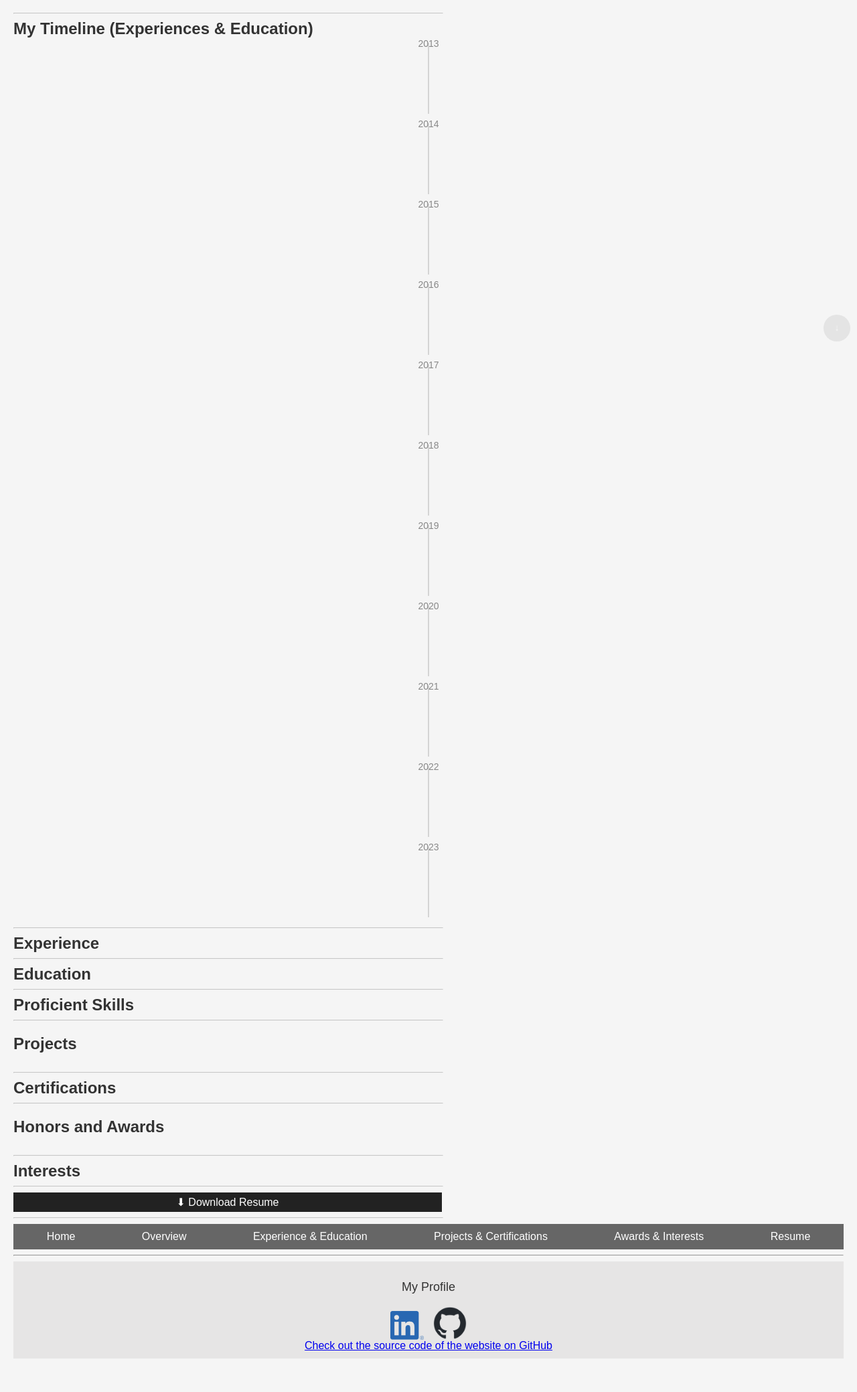
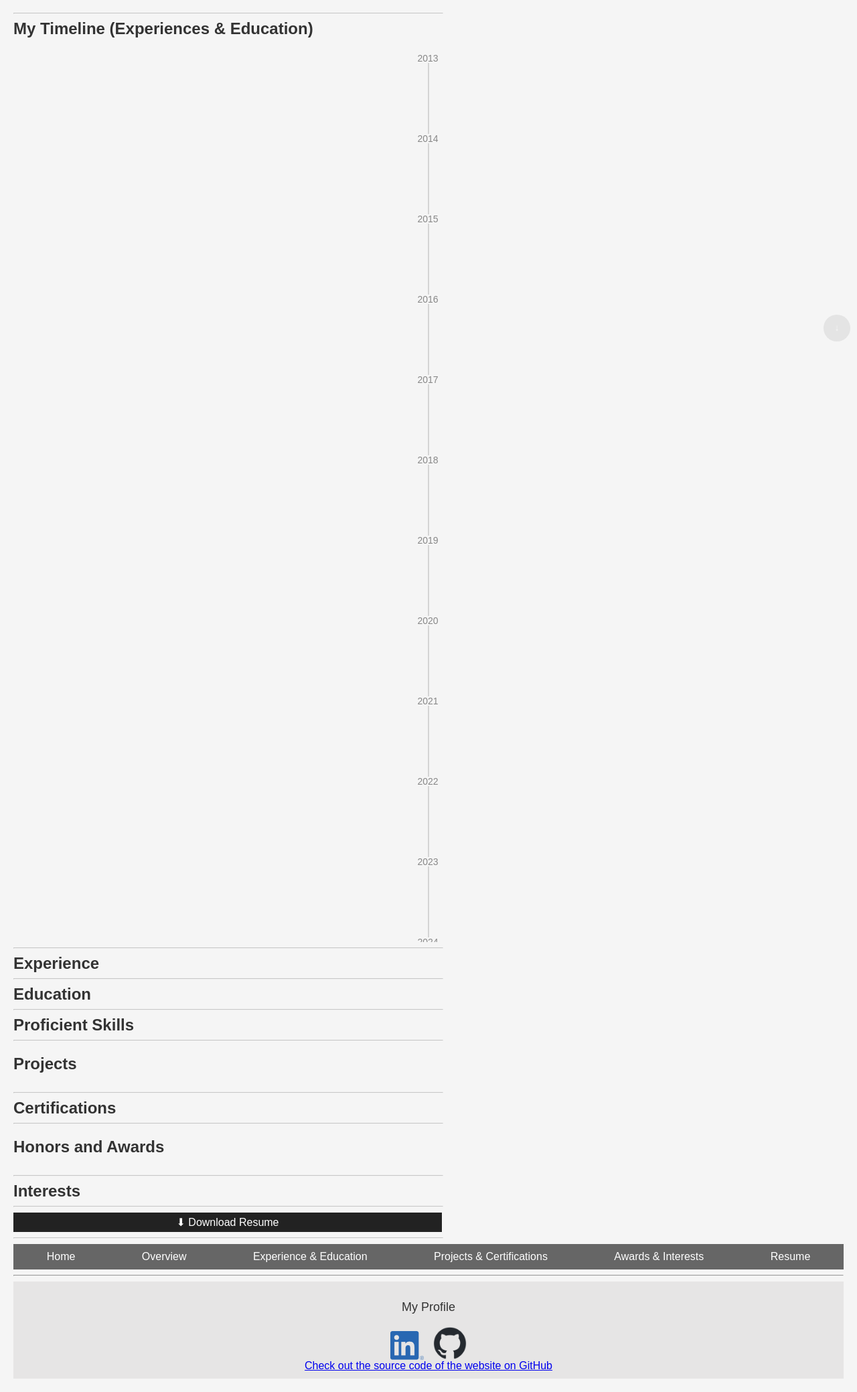
Before and after one commit to asif256000/my_personal_fast_website, a FastAPI app: template templates/overview.html in a window 1280 px wide. Shown: the part 210-2289 px from the top of the page at 67% size. Before the commit the page ends 2239 px from the top, so only its background shows below. Run offline with FastAPI, Linux system fonts and the light colour scheme; the template is opened without the code that fills it, so the values that code supplies are empty.

Commit message:
Start date for first box and first year marker fixed

```diff
--- a/static/other-actions.js
+++ b/static/other-actions.js
@@ -27,13 +27,13 @@ document.addEventListener("DOMContentLoaded", function () {
     yearMarker.className = "year-marker";
     yearMarker.textContent = year;
     const yearOffset = (year - startYear) * 12 * pixelsPerMonth;
-    yearMarker.style.top = yearOffset + "px";
+    yearMarker.style.top = yearOffset + 30 + "px"; // Adjust the position to account for top padding
     timelineContainer.appendChild(yearMarker);
 
     if (year < endYear) {
       const lineSegment = document.createElement("div");
       lineSegment.className = "timeline-line";
-      lineSegment.style.top = yearOffset + 7 + "px"; // Adjust to place the marker in the middle of the gap
+      lineSegment.style.top = yearOffset + 30 + 7 + "px"; // Adjust to place the marker in the middle of the gap
       lineSegment.style.height = 12 * pixelsPerMonth - 14 + "px"; // Adjust to leave space for the year marker
       timelineContainer.appendChild(lineSegment);
     }
@@ -58,9 +58,15 @@ document.addEventListener("DOMContentLoaded", function () {
       adjustedStart = new Date(startYear, 0);
       topOffset = 0;
 
-      // Add the original start date display
+      // Remove any previously added start date elements
+      const existingStartDate = event.querySelector(".start-date");
+      if (existingStartDate) {
+        existingStartDate.remove();
+      }
+
+      // Add the original start date display only if it hasn't been added
       const startLabel = document.createElement("div");
-      startLabel.className = "start-date";
+      startLabel.className = "start-date start-date-added"; // Add a class to mark that it's been added
       startLabel.textContent = startDate;
       event.insertBefore(startLabel, event.firstChild);
       event.style.paddingTop = "30px"; // Add space for the start date
@@ -68,6 +74,9 @@ document.addEventListener("DOMContentLoaded", function () {
       topOffset =
         ((start.getFullYear() - startYear) * 12 + start.getMonth()) *
         pixelsPerMonth;
+
+      // Add the original start date using the ::before pseudo-element
+      event.classList.add("add-start-date");
     }
 
     // Calculate the height based on the adjusted start date
@@ -77,12 +86,12 @@ document.addEventListener("DOMContentLoaded", function () {
 
     const height = Math.max(months * pixelsPerMonth, 100); // Ensure a minimum height
     event.style.height = height + "px";
-    event.style.top = topOffset + "px";
+    event.style.top = topOffset + 30 + "px"; // Adjust for top padding
   });
 
   // Adjust the timeline container height
   const totalMonths =
     (maxEndDate.getFullYear() - startYear) * 12 + maxEndDate.getMonth();
   const timelineHeight = totalMonths * pixelsPerMonth;
-  timelineContainer.style.height = timelineHeight + "px";
+  timelineContainer.style.height = timelineHeight + 30 + "px"; // Adjust for top padding
 });
--- a/static/style.css
+++ b/static/style.css
@@ -270,7 +270,7 @@ nav ul li a.active {
 .timeline {
   position: relative;
   margin: 0 auto;
-  padding: 20px 0;
+  padding: 60px 0 20px 0; /* Add padding to the top and bottom */
   overflow: hidden; /* Ensure the container height adjusts dynamically */
 }
 
@@ -294,8 +294,8 @@ nav ul li a.active {
 
 .year-marker {
   position: absolute;
-  left: 50%; /* Center the marker */
-  transform: translateX(-50%); /* Adjust to align correctly */
+  left: calc(50% - 1px); /* Center the marker */
+  transform: translateX(-50%) translateY(-50%); /* Adjust to align correctly */
   color: #888;
   font-size: 14px;
   background-color: transparent; /* Remove the background */
```
